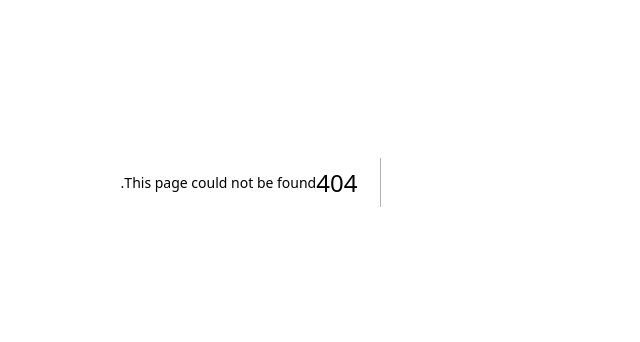
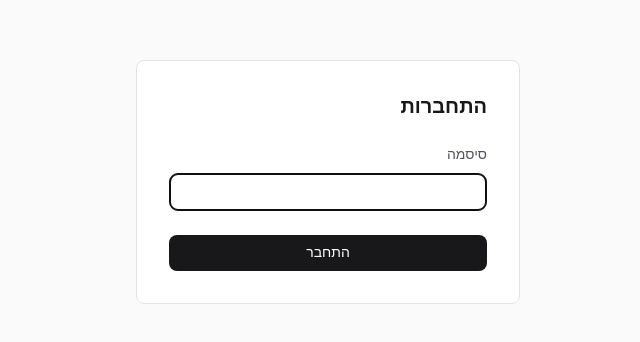
Before and after one commit to talwag/invoice-intelligence, a Next.js app in the folder web/: page /login in a window 1280 px wide. Before the commit this address had no page. Shown: the part 218-560 px from the top of the page, without its empty margins (421-1061 px from the left). Built offline with nearby package versions, Linux system fonts and the light colour scheme.

Commit message:
feat: add login page

```diff
--- /dev/null
+++ b/web/app/login/page.tsx
@@ -0,0 +1,68 @@
+"use client";
+
+import { useState, type FormEvent } from "react";
+
+export default function LoginPage() {
+  const [password, setPassword] = useState("");
+  const [error, setError] = useState<string | null>(null);
+  const [submitting, setSubmitting] = useState(false);
+
+  async function handleSubmit(e: FormEvent) {
+    e.preventDefault();
+    setSubmitting(true);
+    setError(null);
+
+    const res = await fetch("/api/login", {
+      method: "POST",
+      headers: { "Content-Type": "application/json" },
+      body: JSON.stringify({ password }),
+    });
+
+    if (!res.ok) {
+      const body = await res.json().catch(() => null);
+      setError(body?.error ?? "סיסמה שגויה");
+      setSubmitting(false);
+      return;
+    }
+
+    window.location.href = "/app";
+  }
+
+  return (
+    <div className="flex min-h-full flex-1 items-center justify-center bg-zinc-50 px-6 dark:bg-black">
+      <form
+        onSubmit={handleSubmit}
+        className="w-full max-w-sm rounded-lg border border-zinc-200 bg-white p-8 dark:border-zinc-800 dark:bg-zinc-900"
+      >
+        <h1 className="text-xl font-semibold text-zinc-900 dark:text-zinc-50">
+          התחברות
+        </h1>
+
+        <label className="mt-6 block text-sm text-zinc-600 dark:text-zinc-400">
+          סיסמה
+          <input
+            type="password"
+            value={password}
+            onChange={(e) => setPassword(e.target.value)}
+            autoFocus
+            title="הזן את הסיסמה כדי להיכנס לאפליקציה"
+            className="mt-2 w-full rounded-lg border border-zinc-300 px-4 py-2 text-sm text-zinc-900 dark:border-zinc-700 dark:bg-zinc-800 dark:text-zinc-50"
+          />
+        </label>
+
+        {error && (
+          <p className="mt-3 text-sm text-red-600 dark:text-red-400">{error}</p>
+        )}
+
+        <button
+          type="submit"
+          disabled={submitting}
+          title="התחבר לאפליקציה"
+          className="mt-6 w-full cursor-pointer rounded-lg bg-zinc-900 px-4 py-2 text-sm font-medium text-white hover:bg-zinc-700 disabled:cursor-default disabled:opacity-50 dark:bg-zinc-100 dark:text-zinc-900"
+        >
+          {submitting ? "מתחבר..." : "התחבר"}
+        </button>
+      </form>
+    </div>
+  );
+}
```
